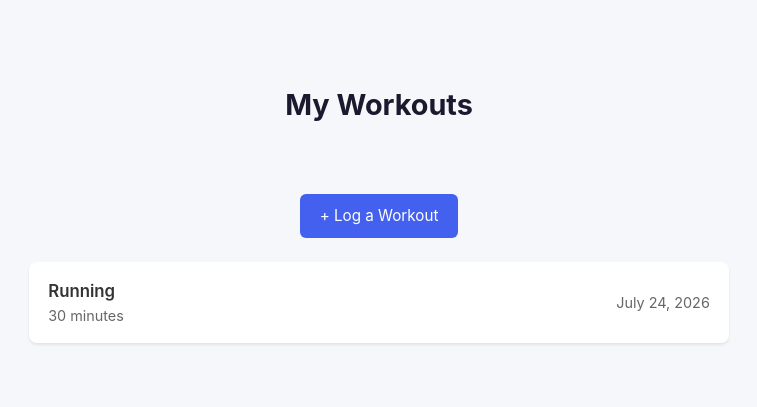
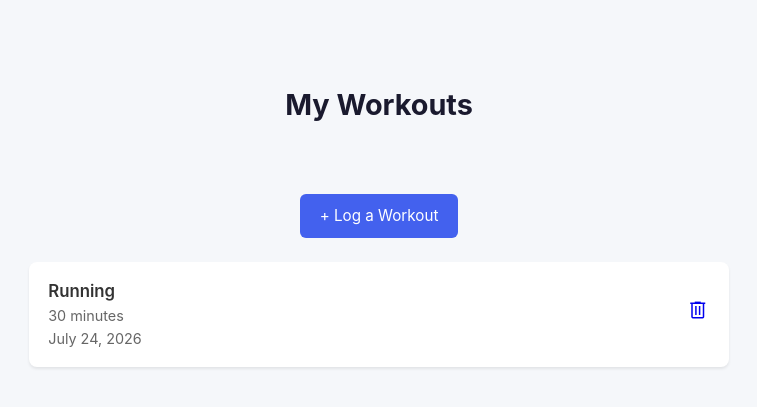
Before and after one commit to Churry2121/Fitness-Tracker, a Django app: page / in a window 1280 px wide. Shown: the top 407 px of the page, without its empty margins (261-1018 px from the left). Run offline with Django 5.2, Linux system fonts and the light colour scheme; data comes from the database, SQL or seed files in the repository; both versions use the stored data as it was after the commit.

Commit message:
I successfully added a fully functioning delete icon to each workout. Thanks to this webiste: https://openclassrooms.com/en/courses/6967196-create-a-web-application-with-django/7349788-delete-objects-safely-with-user-confirmation, which helped made this possible. Also thanks to claude.ai for helping me figure out a NoReverseMatch error

```diff
--- a/tracker/templates/tracker/workout_list.html
+++ b/tracker/templates/tracker/workout_list.html
@@ -3,6 +3,7 @@
 <head>
     <meta charset="UTF-8">
     <meta name="viewport" content="width=device-width, initial-scale=1.0">
+    <link rel="stylesheet" href="https://fonts.googleapis.com/css2?family=Material+Symbols+Outlined:opsz,wght,FILL,GRAD@20..48,100..700,0..1,-50..200&icon_names=delete" />
     <title>My Workouts</title>
     <style>
                 * {
@@ -82,13 +83,27 @@
         .workout-details {
             color: #666;
             font-size: 0.9rem;
+        }
 
+        .workout-date {
+            color: #666;
+            font-size: 0.9rem;
         }
 
         .empty-state {
             text-align: center;
             padding: 3rem 1rem;
             color: #888;
+
+        }
+
+        .material-symbols-outlined {
+            font-variation-settings:
+                'FILL' 0,
+                'wght' 300,
+                'GRAD' 0,
+                'opsz' 24
+            ;
 
         }
     </style>
@@ -114,8 +129,12 @@
                     <div>
                         <div class="workout-activity">{{ workout.activity }}</div>
                         <div class="workout-details">{{ workout.duration }} minutes</div>
+                        <div class="workout-details">{{ workout.date }}</div>
                     </div>
-                    <div class="workout-details">{{ workout.date }}</div>
+                    <div>
+                        <a href="{% url 'delete_workout' workout.pk %}"><i class="material-symbols-outlined">delete</i></a>
+                    </div>
+
                 </div>
             {% endfor %}
 
--- a/tracker/urls.py
+++ b/tracker/urls.py
@@ -4,4 +4,5 @@ from . import views
 urlpatterns = [
     path('', views.workout_list, name='workout_list'),
     path('add/', views.add_workout, name='add_workout'),
+    path('delete/<int:pk>', views.del_workout, name='delete_workout'),
 ]
--- a/tracker/views.py
+++ b/tracker/views.py
@@ -20,3 +20,14 @@ def add_workout(request):
     else:
         form = WorkoutForm()
     return render(request, 'tracker/add_workout.html', {'form': form})
+
+def del_workout(request, pk):
+    workout = Workout.objects.get(id=pk)
+
+    if request.method == 'POST':
+        # delete the band from the database
+        workout.delete()
+        # redirect to the workout list
+        return redirect('workout_list')
+
+    return render(request, 'tracker/delete_workout.html', {'workout': workout})
```
Also changed, not shown: stuff.md (+18 -1 lines), tracker/templates/tracker/delete_workout.html (added, +20 -0 lines), db.sqlite3.
